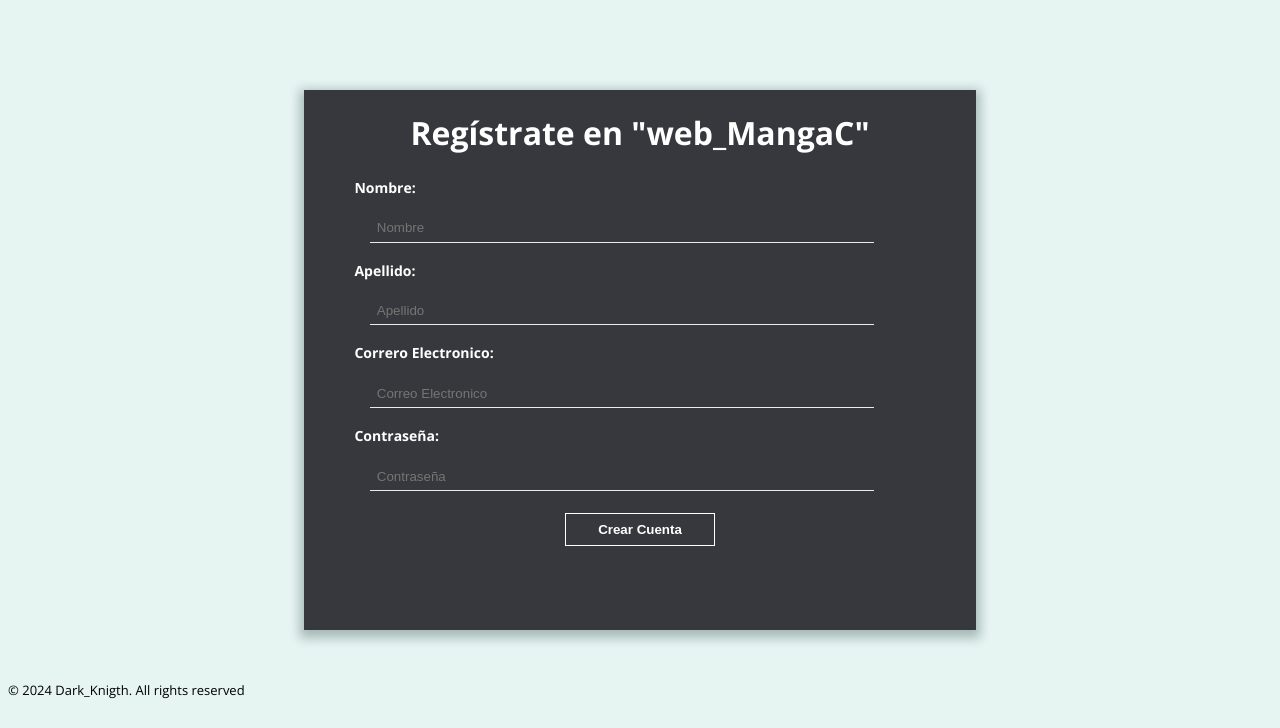
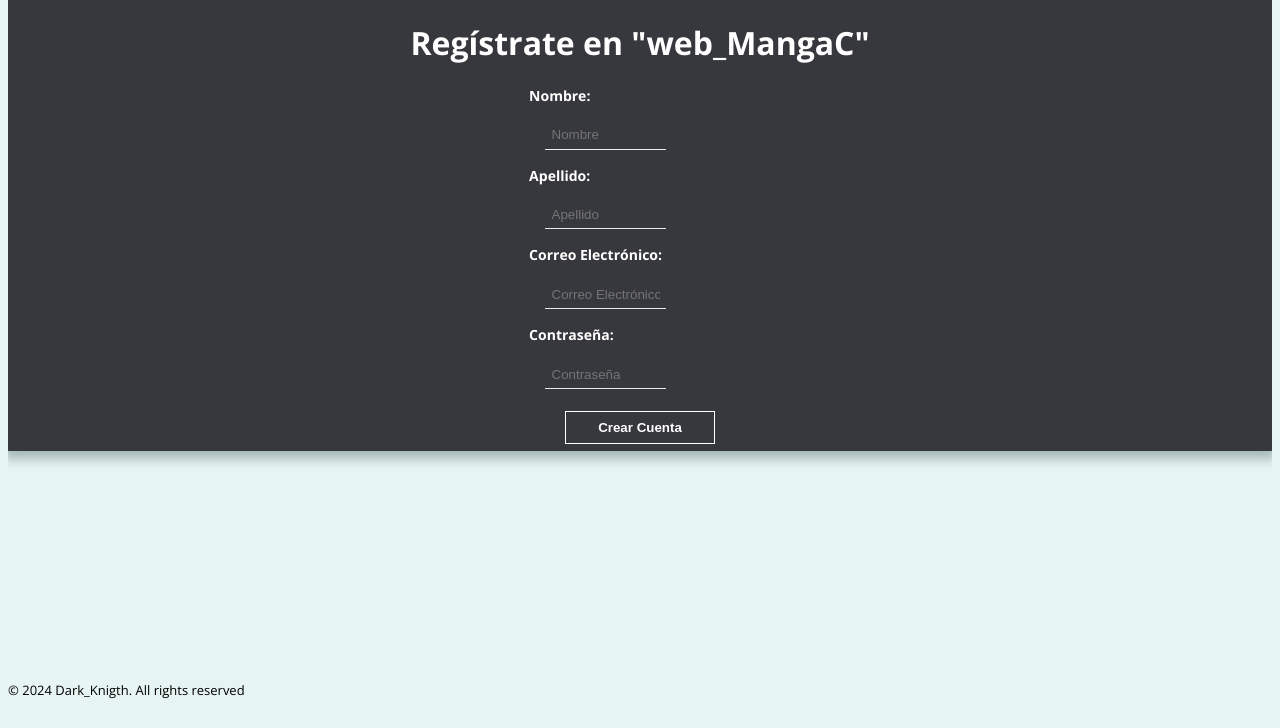
Before and after one commit to PincayAlexander/Proyecto_MangaC, a Django app: page /signup/ in a window 1280 px wide. Shown: the part 88-816 px from the top of the page. Run offline with Django 5.2, Linux system fonts and the light colour scheme; some libraries are stand-ins or nearby versions.

Commit message:
cambios 14-05-2024

```diff
--- a/MangaC/MangaC/settings.py
+++ b/MangaC/MangaC/settings.py
@@ -59,7 +59,7 @@ ROOT_URLCONF = 'MangaC.urls'
 TEMPLATES = [
     {
         'BACKEND': 'django.template.backends.django.DjangoTemplates',
-        'DIRS': [os.path.join(BASE_DIR, 'web_MangaC', 'templates')],
+        'DIRS': [os.path.join(BASE_DIR, 'web_MangaC/templates')],
         'APP_DIRS': True,
         'OPTIONS': {
             'context_processors': [
--- a/MangaC/MangaC/urls.py
+++ b/MangaC/MangaC/urls.py
@@ -19,14 +19,7 @@ from django.urls import path, include
 #from web_MangaC import views
 
 urlpatterns = [
+    path('', include('web_MangaC.urls')),
     path('admin/', admin.site.urls),
-    path('', include('web_MangaC.urls'))
+#    path('accounts/', include('django.contrib.auth.urls')),
 ]
-
-"""
-    path('', views.home, name="home"),
-    path('login/', views.login, name="login"),
-    path('about/', views.about, name="about"),
-    path('contact/', views.contact, name="contact"),
-
-"""
--- /dev/null
+++ b/MangaC/web_MangaC/forms.py
@@ -0,0 +1,46 @@
+from django import forms
+
+class login_form(forms.Form):
+    email = forms.EmailField(label=None, widget=forms.EmailInput(attrs={
+                    'placeholder': 'email@example.com',
+                    'autofocus': True,
+                    'class': 'login-campo',
+                    'required': True,
+    }))
+    contraseña = forms.CharField(label=None, widget=forms.PasswordInput(attrs={
+                    'placeholder': 'Contraseña',
+                    'class': 'login-campo',
+                    'required': True,
+    }))
+
+
+
+class signup_form(forms.Form):
+    nombre = forms.CharField(label="Nombre", max_length=200,
+                widget=forms.TextInput(attrs={
+                    'placeholder': 'Nombre',
+                    'class': 'signup-campo',
+                    'autocomplete': 'off',
+                    'required': True,
+        }))
+    apellido = forms.CharField(label="Apellido", max_length=200,
+                widget=forms.TextInput(attrs={
+                    'placeholder': 'Apellido',
+                    'class': 'signup-campo',
+                    'autocomplete': 'off',
+                    'required': True,
+    }))
+    correo = forms.EmailField(label="Correo Electrónico",
+                widget=forms.EmailInput(attrs={
+                    'placeholder': 'Correo Electrónico',
+                    'class': 'signup-campo',
+                    'autocomplete': 'off',
+                    'required': True,
+    }))
+    contraseña = forms.CharField(label="Contraseña",
+                widget=forms.PasswordInput(attrs={
+                    'placeholder': 'Contraseña',
+                    'class': 'signup-campo',
+                    'autocomplete': 'off',
+                    'required': True,
+    }))
--- a/MangaC/web_MangaC/static/web_MangaC/style/login_signup.css
+++ b/MangaC/web_MangaC/static/web_MangaC/style/login_signup.css
@@ -5,29 +5,30 @@
     background-color: #37383d;
     color: #ffffff;
     box-shadow: 0 4px 10px 4px rgba(19, 50, 47, .3);
+    .login {
+        width: 50vh;
+        height: 48vh;
+        margin: 100px auto;
+    }
+    .signup {
+        width: 84vh;
+        height: 90vh;
+        margin: 90px auto;
+    }
+}
 
-    form {
-        width: 100%;
-        display: flex;
-        flex-direction: column;
-        align-items: center;
-    }
-
-    p {
-        display: flex;
-        width: 100%;
-        align-items: center;
-        padding: 0 12px;
-        justify-content: space-around;
-    }
-
+.login-urls {
+    display: flex;
+    width: 100%;
+    align-items: center;
+    padding: 0 12px;
+    justify-content: space-around;
     a {
         text-decoration: none;
         margin: 5px;
         transition: .5s ease;
         font-size: 14px;
         color: rgb(255, 255, 255);
-
         &:hover {
             color: #58a5d1;
             font-weight: bold;
@@ -35,15 +36,15 @@
     }
 }
 
-.login {
-    width: 50vh;
-    height: 48vh;
-    margin: 100px auto;
-}
-.signup {
-    width: 84vh;
-    height: 90vh;
-    margin: 90px auto;
+.signup-container {
+    display: flex;
+    flex-direction: column;
+    justify-content: space-between;
+    width: 85%;
+    label {
+        font-size: 14px;
+        font-weight: bold;
+    }
 }
 
 .login-campo,
@@ -56,30 +57,16 @@
     margin: 1rem;
     padding: .4rem;
     transition: 250ms background ease-in;
-
     &:focus {
         background: white;
         color: rgb(102, 108, 120);
-        transition: 250ms background ease-in;
     }
 }
-
 .login-campo {
     width: calc(100% - 12rem);
 }
-
 .signup-campo {
     width: calc(100% - 5rem);
-}
-.signup-container {
-    display: inline-block;
-    justify-content: space-between;
-    width: 85%;
-}
-label {
-    pointer-events: none;
-    font-size: 14px;
-    font-weight: bold;
 }
 
 .login-button,
--- a/MangaC/web_MangaC/templates/web_MangaC/signup.html
+++ b/MangaC/web_MangaC/templates/web_MangaC/signup.html
@@ -5,33 +5,26 @@
 
 <head>
     <link rel="stylesheet" href="{% static 'web_MangaC/style/login_signup.css' %}">
+    <script src="https://ajax.googleapis.com/ajax/libs/jquery/3.5.1/jquery.min.js"></script>
 </head>
 
 <body>
+
     <div class="container">
         <div class="form signup">
             <h1>Regístrate en "web_MangaC"</h1>
-            <form action="/" method="post">
-                <div class="signup-container">
-                    <label for="Nombre">Nombre: </label>
-                    <input type="text" id="Nombre" class="signup-campo" autocomplete="off" placeholder="Nombre" required />
-                </div>
-                <div class="signup-container">
-                    <label for="Apellido"> Apellido: </label>
-                    <input type="text" id="Apellido" class="signup-campo" autocomplete="off" placeholder="Apellido" required />
-                </div>
-                <div class="signup-container">
-                    <label for="Correo">Correro Electronico: </label>
-                    <input type="email" id="Correo" class="signup-campo" autocomplete="off" placeholder="Correo Electronico" required />
-                </div>
-                <div class="signup-container">
-                    <label for="Contraseña">Contraseña: </label>
-                    <input type="password" id="Contraseña" class="signup-campo" autocomplete=" off" placeholder="Contraseña" required />
-                </div>
+            <form method="post">
+                {{ form }}
                 <input type="submit" value="Crear Cuenta" class="button signup-button" />
             </form>
         </div><!-- formulario-->
     </div>
 
+    <script>
+        $(document).ready(function(){
+            $(".signup form div").addClass("signup-container");
+        });
+    </script>
+
 </body>
 {% endblock %}
--- a/MangaC/web_MangaC/urls.py
+++ b/MangaC/web_MangaC/urls.py
@@ -5,6 +5,7 @@ from . import views
 urlpatterns = [
     path('', views.home, name="home"),
     path('login/', views.login, name="login"),
+#    path('exit/', views.logout_view, name="exit"),
     path('signup/', views.signup, name="signup"),
     path('about/', views.about, name="about"),
     path('contact/', views.contact, name="contact"),
--- a/MangaC/web_MangaC/views.py
+++ b/MangaC/web_MangaC/views.py
@@ -1,19 +1,28 @@
 from django.shortcuts import render, HttpResponse
 from .models import *
+from .forms import *
+from django.contrib.auth.models import User
+#from django.contrib.auth.decorators import login_required
+#from django.contrib.auth import logout, login, authenticate
 
 # Create your views here.
 def home (request):
     mangas = tabla_manga_comic.objects.all()
-   # genero = list(tabla_generos.objects.values())
     return render(request, "web_MangaC/index.html", {
         'mangas': mangas,
     })
 
 def login (request):
-    return render(request, "web_MangaC/login.html")
+    return render(request, "web_MangaC/login.html", {
+        'form': login_form()
+    })
 
-def signup(request):
-    return render(request, "web_MangaC/signup.html")
+def signup (request):
+#    User.objects.create(last_name=request.GET['apellido'], first_name=request.GET['nombre'],
+#                       email=request.GET['correo'], password=request.GET['contraseña'], is_superuser=False)
+    return render(request, "web_MangaC/signup.html", {
+        'form': signup_form()
+    })
 
 def about (request):
     return render(request, "web_MangaC/about.html")
```
Also changed, not shown: MangaC/web_MangaC/templates/web_MangaC/login.html (+6 -6 lines), MangaC/web_MangaC/web_MangaC/style/main.css (deleted, +0 -13 lines), MangaC/web_MangaC/web_MangaC/image/logo.ico (deleted).
